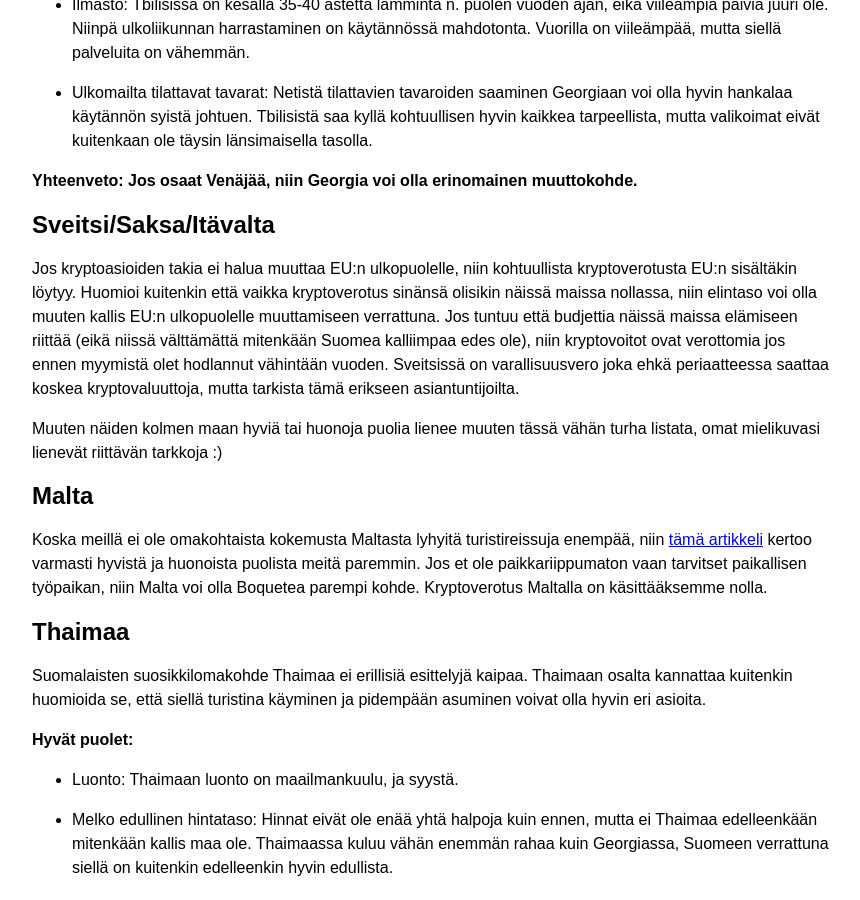
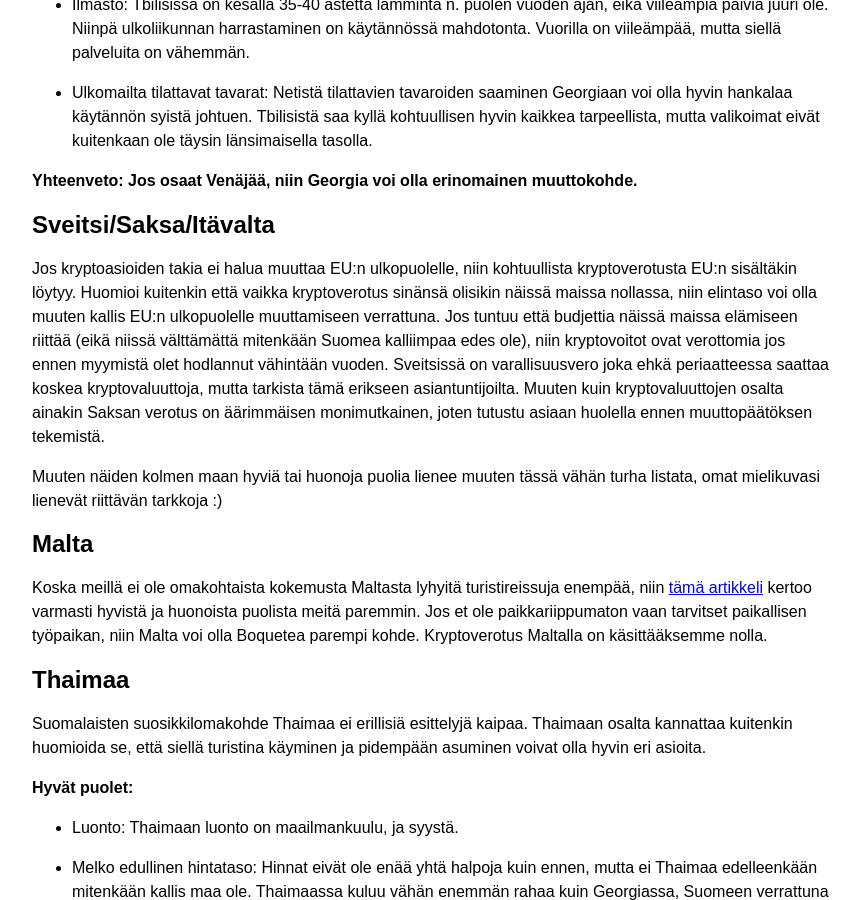
Before and after one commit to pitkonaarinparatiisi/pitkonaarinparatiisi.github.io, a Jekyll site: the page built from maiden-vertailua.md, in a window 1280 px wide and 900 px high, scrolled down 1402 px. Shown: the whole window, without its empty margins (208-1068 px from the left). Built offline with Jekyll 4.4.1, drawn with Linux system fonts in a browser that asks for light colours; our own code applies the rules of GitHub Pages for plain Markdown files.

Commit message:
Update maiden-vertailua.md

```diff
--- a/maiden-vertailua.md
+++ b/maiden-vertailua.md
@@ -38,7 +38,7 @@
 
 ## Sveitsi/Saksa/Itävalta
 
-Jos kryptoasioiden takia ei halua muuttaa EU:n ulkopuolelle, niin kohtuullista kryptoverotusta EU:n sisältäkin löytyy. Huomioi kuitenkin että vaikka kryptoverotus sinänsä olisikin näissä maissa nollassa, niin elintaso voi olla muuten kallis EU:n ulkopuolelle muuttamiseen verrattuna. Jos tuntuu että budjettia näissä maissa elämiseen riittää (eikä niissä välttämättä mitenkään Suomea kalliimpaa edes ole), niin kryptovoitot ovat verottomia jos ennen myymistä olet hodlannut vähintään vuoden. Sveitsissä on varallisuusvero joka ehkä periaatteessa saattaa koskea kryptovaluuttoja, mutta tarkista tämä erikseen asiantuntijoilta.
+Jos kryptoasioiden takia ei halua muuttaa EU:n ulkopuolelle, niin kohtuullista kryptoverotusta EU:n sisältäkin löytyy. Huomioi kuitenkin että vaikka kryptoverotus sinänsä olisikin näissä maissa nollassa, niin elintaso voi olla muuten kallis EU:n ulkopuolelle muuttamiseen verrattuna. Jos tuntuu että budjettia näissä maissa elämiseen riittää (eikä niissä välttämättä mitenkään Suomea kalliimpaa edes ole), niin kryptovoitot ovat verottomia jos ennen myymistä olet hodlannut vähintään vuoden. Sveitsissä on varallisuusvero joka ehkä periaatteessa saattaa koskea kryptovaluuttoja, mutta tarkista tämä erikseen asiantuntijoilta. Muuten kuin kryptovaluuttojen osalta ainakin Saksan verotus on äärimmäisen monimutkainen, joten tutustu asiaan huolella ennen muuttopäätöksen tekemistä.
 
 Muuten näiden kolmen maan hyviä tai huonoja puolia lienee muuten tässä vähän turha listata, omat mielikuvasi lienevät riittävän tarkkoja :)
 
```
